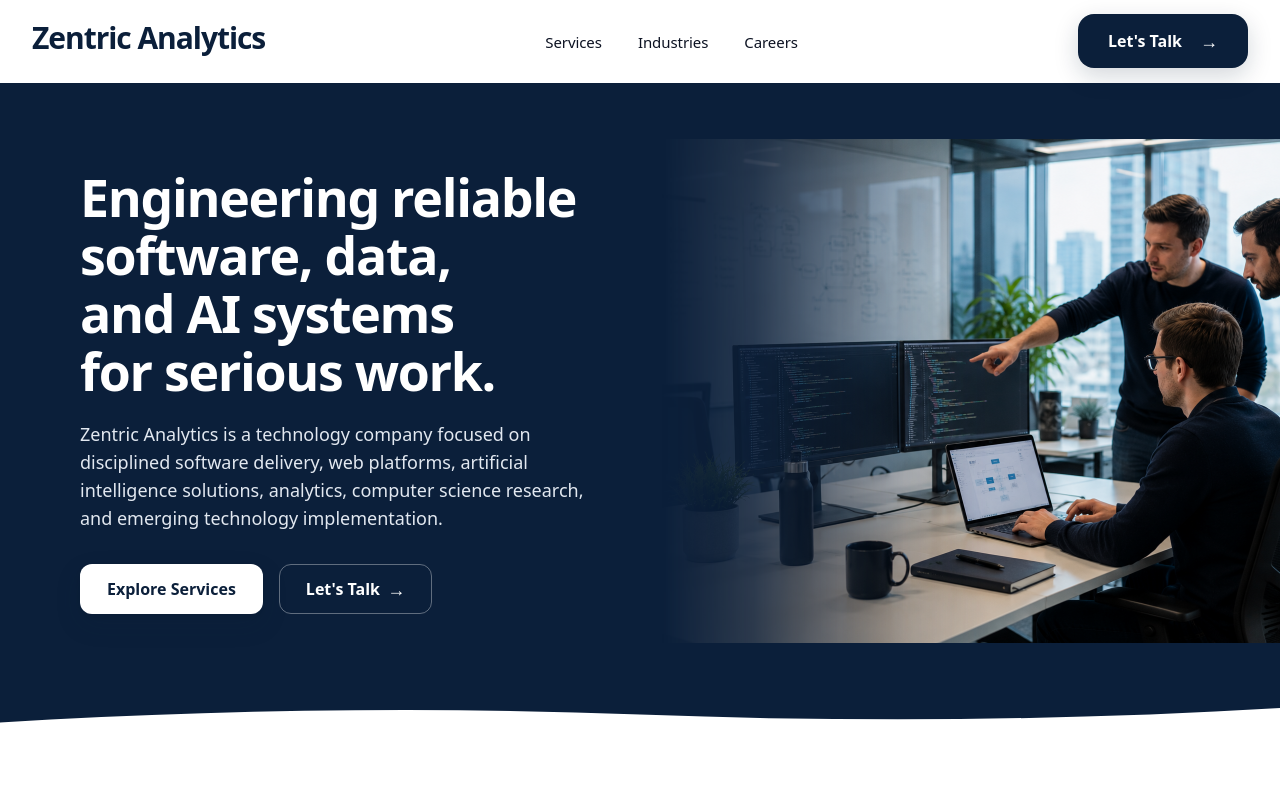
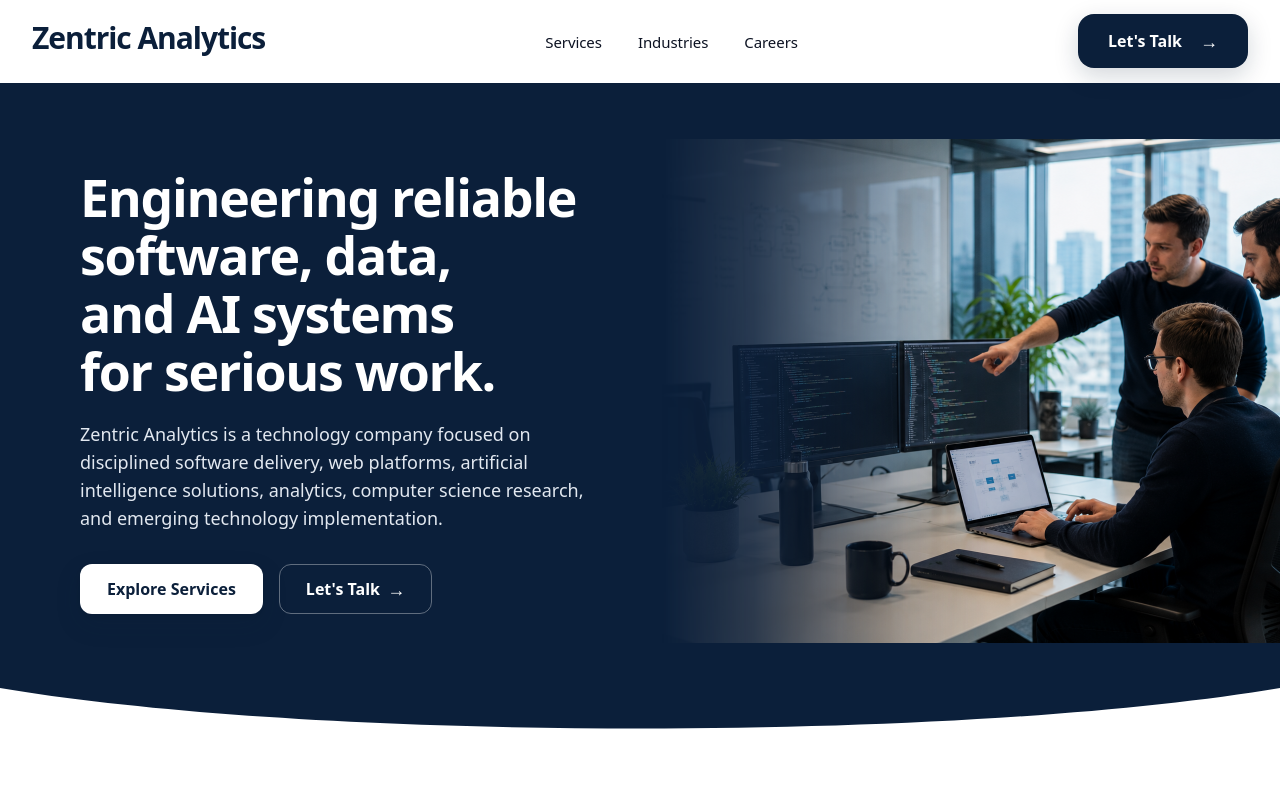
Before and after one commit to Zentric-Analytics/Zentricanalytics.com, a Next.js app: page / in a window 1280 px wide. Shown: the top 800 px of the page. Built offline with nearby package versions, Linux system fonts and the light colour scheme.

Commit message:
Refine hero curve transition

```diff
--- a/src/app/page.tsx
+++ b/src/app/page.tsx
@@ -235,12 +235,12 @@ export default function Home() {
           </div>
         </div>
         <svg
-          className="absolute inset-x-0 bottom-[-1px] h-12 w-full text-white md:h-16"
+          className="absolute inset-x-0 bottom-[-1px] h-12 w-full text-white md:h-16 lg:h-20"
           viewBox="0 0 1440 80"
           preserveAspectRatio="none"
           aria-hidden="true"
         >
-          <path fill="currentColor" d="M0 80V48C240 32 480 28 720 38C960 48 1200 46 1440 30V80H0Z" />
+          <path fill="currentColor" d="M0 80V20C360 74 1080 74 1440 20V80H0Z" />
         </svg>
       </section>
 
```
